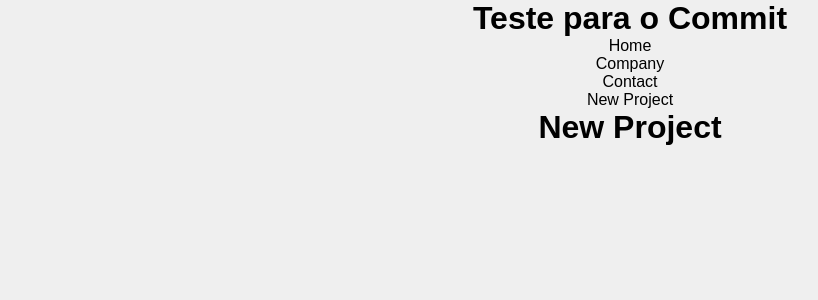
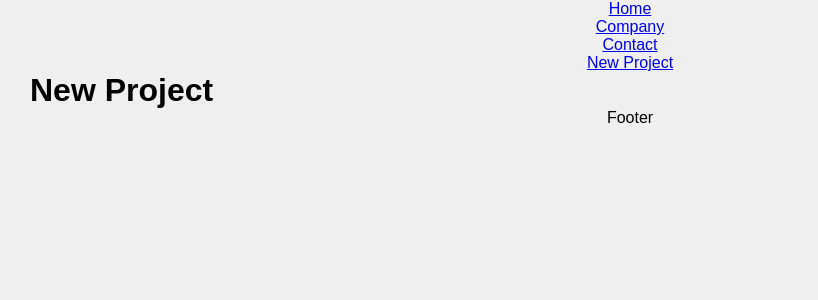
Before and after one commit to moraisale/costs, a React (Create React App) app: page /newproject in a window 1280 px wide. Shown: the top 300 px of the page, without its empty margins (10-828 px from the left). Built offline with nearby package versions, Linux system fonts and the light colour scheme.

Commit message:
Atualizando

```diff
--- a/src/App.js
+++ b/src/App.js
@@ -1,23 +1,23 @@
-import {BrowserRouter as Router, Switch, Route} from 'react-router-dom'
-
+import {BrowserRouter as Router, Switch, Route, Link} from 'react-router-dom'
 import './App.css';
 import Company from './pages/Company';
 import Contact from './pages/Contact';
 import Home from './pages/Home';
 import NewProject from './pages/NewProject';
+import Container from './components/layout/Container'
 
 function App() {
   return (
     <div className="App">
-      <h1>Teste para o Commit</h1>
       <Router>
         <ul>
-          <li>Home</li>
-          <li>Company</li>
-          <li>Contact</li>
-          <li>New Project</li>
+          <li> <Link to="/">Home</Link> </li>
+          <li><Link to="/company">Company</Link></li>
+          <li><Link to="/contact">Contact</Link></li>
+          <li><Link to="/newproject">New Project</Link></li>
         </ul>
         <Switch>
+          <Container customClass="min-height">
             <Route exact path="/">
                <Home/>
             </Route>
@@ -30,7 +30,10 @@ function App() {
             <Route exact path="/newproject">
               <NewProject/>
             </Route>
+          </Container>
+
       </Switch>
+      <p>Footer</p>
       </Router>
 
     </div>
--- /dev/null
+++ b/src/components/layout/Container.js
@@ -0,0 +1,11 @@
+import styles from './Container.module.css'
+
+function Container (props) {
+  return (
+    <div className={`${styles.container} ${styles[props.customClass]}`}>
+      {props.children}
+    </div>
+  )
+}
+
+export default Container
--- /dev/null
+++ b/src/components/layout/Container.module.css
@@ -0,0 +1,21 @@
+.container {
+  width: 1200px;
+  display: flex;
+  justify-content: space-between;
+  margin: 0 auto;
+  flex-wrap: wrap;
+}
+
+.min-height {
+  min-height: 75%;
+}
+
+.start {
+  justify-content: flex-start;
+}
+
+.column {
+  display: flex;
+  justify-content: flex-start;
+  flex-direction: column;
+}
```
Lines whose indentation alone changed are shown as unchanged.
